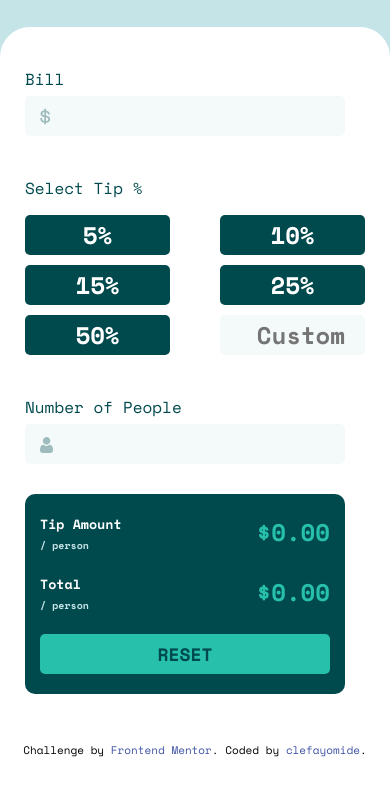
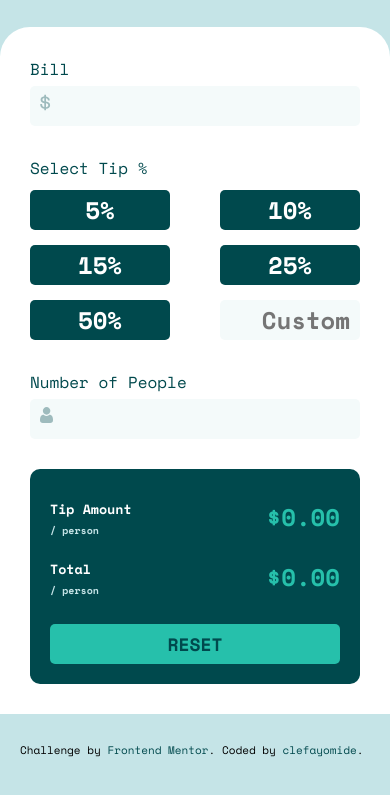
Before and after one commit to clefayomide/tip-calc, a plain HTML site: page index.html in a window 390 px wide. Shown: the part 87-882 px from the top of the page. After the commit the page ends 844 px from the top, so only its background shows below. Drawn offline with nearby package versions, Linux system fonts and the light colour scheme.

Commit message:
mobile first approach

```diff
--- a/index.html
+++ b/index.html
@@ -39,7 +39,7 @@
           <div class="left">
             <div class="bill-container">
               <label for="bill">Bill</label>
-              <input type="number" name="bill" class="bill" required/>
+              <input type="number" name="bill" class="bill" id="bill-input" required/>
               <img
                 src="tip-calculator-app/images/icon-dollar.svg"
                 alt="dollar icon"
@@ -89,9 +89,6 @@
           </div>
         </div>
 
-
-      </div>
-
         <div class="attribution">
           Challenge by
           <a href="https://www.frontendmentor.io?ref=challenge" target="_blank"
@@ -102,6 +99,9 @@
           >.
         </div>
       </div>
+
+
+    </div>
     <script src="script.js"></script>
   </body>
 </html>
--- a/style.css
+++ b/style.css
@@ -1,4 +1,5 @@
-* {
+
+  *{
     margin: 0;
     padding: 0;
     box-sizing: border-box;
@@ -11,7 +12,6 @@
 
   .container {
     width: 100%;
-    height: 100vh;
   }
 
   .img-logo {
@@ -21,40 +21,31 @@
   }
 
   .main {
+    width: 100%;
+    height: 100%;
     background-color: hsl(0, 0%, 100%);
-    width: 100%;
-    height: 100vh;
     margin-top: 30px;
+    padding: 30px;
     border-top-left-radius: 30px;
     border-top-right-radius: 30px;
   }
 
-  .bill-container {
-    position: relative;
-  }
-
   label,
-  input {
+  #bill-input {
+    width: 100%;
     display: block;
   }
 
   label {
     color:hsl(183, 100%, 15%);
-    padding-left: 25px;
-    padding-right: 20px;
-    padding-top: 40px;
   }
 
-  input {
-    width: 320px;
+  #bill-input {
     height: 40px;
-    margin-left: 25px;
     margin-top: 5px;
-    padding-top: 20px;
-    padding-bottom: 20px;
-    padding-right: 20px;
     font-weight: 700;
     font-size: 24px;
+    padding-right: 12px;
     color: hsl(183, 100%, 15%);
     outline: none;
     border: hsl(189, 41%, 97%);
@@ -65,23 +56,43 @@
     transition: 0.3s ease-out;
   }
 
-  input:focus{
-    border: 3px solid hsl(172, 67%, 45%);
+  .bill-container {
+    position: relative;
+  }
+
+  .dollar-icon {
+    position: absolute;
+    top: 37px;
+    left: 10px;
+  }
+
+  .select-tip-container {
+    margin-top: 30px;
+  }
+
+  .btn-custom-container {
+    display: flex;
+    justify-content: space-between;
+    flex-wrap: wrap;
+    flex-shrink: unset;
+    margin-top: 10px;
+  }
+
+  .btn,
+  .custom {
+    width: 140px;
+    height: 40px;
+    border: none;
+    outline: none;
+    border-radius: 5px;
   }
 
   .btn {
-    width: 145px;
-    height: 40px;
     font-size: 24px;
     font-weight: 700;
     color: hsl(0, 0%, 100%);
-    outline: none;
     background-color: hsl(183, 100%, 15%);
-    border: hsl(183, 100%, 15%);
     font-family: "Space Mono", monospace;
-    border-radius: 5px;
-    cursor: pointer;
-    transition: 0.3s ease-out;
   }
 
   .active {
@@ -90,64 +101,69 @@
   }
 
   .custom {
-    width: 145px;
-    margin-top: 0;
-    margin-left: 0;
-    margin-right: 25px;
-
+    color: hsl(183, 100%, 15%);
+    font-size: 24px;
+    font-weight: 700;
+    padding-right: 10px;
+    font-family: "Space Mono", monospace;
+    text-align: right;
+    border: hsl(189, 41%, 97%);
+    background-color: hsl(189, 41%, 97%);
+    transition: 0.3s ease-out;
   }
 
-  .five,
-  .fifteen,
-  .fifty {
-    margin-left: 25px;
-  }
-
-  .ten,
-  .twenty-five {
-    margin-right: 25px;
-  }
-
-  .five,
-  .ten {
-    margin-top: 15px;
+  #bill-input:focus,
+  .custom:focus {
+    border: 3px solid hsl(172, 67%, 45%);
   }
 
   .fifteen,
   .twenty-five,
   .fifty,
   .custom {
-    margin-top: 10px;
-  }
-
-  .dollar-icon {
-    position: absolute;
-    top: 81px;
-    left: 40px;
-  }
-
-  .btn-custom-container {
-    display: flex;
-    flex-wrap: wrap;
-    justify-content: space-between;
+    margin-top: 15px;
   }
 
   .num-of-people {
     position: relative;
+    margin-top: 30px;
+  }
+
+  .num-of-persons {
+    width: 100%;
+    display: block;
+    height: 40px;
+    margin-top: 5px;
+    font-weight: 700;
+    font-size: 24px;
+    padding-right: 12px;
+    color: hsl(183, 100%, 15%);
+    outline: none;
+    border: hsl(189, 41%, 97%);
+    background-color: hsl(189, 41%, 97%);
+    text-align: right;
+    font-family: "Space Mono", monospace;
+    border-radius: 5px;
+    transition: 0.3s ease-out;
   }
 
   .persons {
     position: absolute;
-    top: 82px;
-    left: 40px;
+    top: 37px;
+    left: 10px;
   }
 
   .total {
-    width: 320px;
-    margin-left: 25px;
+    display: flex;
+    flex-direction: column;
+    justify-content: space-between;
+    width: 100%;
     margin-top: 30px;
+    padding-top: 30px;
+    padding-left: 20px;
+    padding-right: 20px;
+    padding-bottom: 20px;
     background-color: hsl(183, 100%, 15%);
-    border: none;
     border-radius: 10px;
   }
 
@@ -155,9 +171,10 @@
   .total-amount {
     display: flex;
     justify-content: space-between;
-      padding-top: 20px;
-      padding-left: 15px;
-      padding-right: 15px;
+  }
+
+  .total-amount {
+    margin-top: 20px;
   }
 
   .tip-text,
@@ -180,11 +197,9 @@
   }
 
   .resetBtn {
-      width: 290px;
+    width: 100%;
     height: 40px;
-      margin-left: 15px;
-      margin-top: 20px;
-      margin-bottom: 20px;
+    margin-top: 25px;
     outline: none;
     border: none;
     font-size: 18px;
@@ -202,19 +217,22 @@
 
 .attribution {
   position: fixed;
+  left: 20px;
   bottom: 0;
-    width: 100%;
+  width: 90%;
   height: 30px;
+  margin: 0 auto;
   font-size: 11px;
-    text-align: center;
   padding-top: 15px;
+  padding-bottom: 15px;
 }
 
 .attribution a {
   text-decoration: none;
-    color: hsl(228, 45%, 44%);
+  color: hsl(183, 100%, 15%);
 }
 
+/*
 @media (min-width: 1200px){
     .main {
       width: 70%;
@@ -280,3 +298,4 @@
       width: 310px;
     }
   }
+ */
```
Lines whose indentation alone changed are shown as unchanged.
